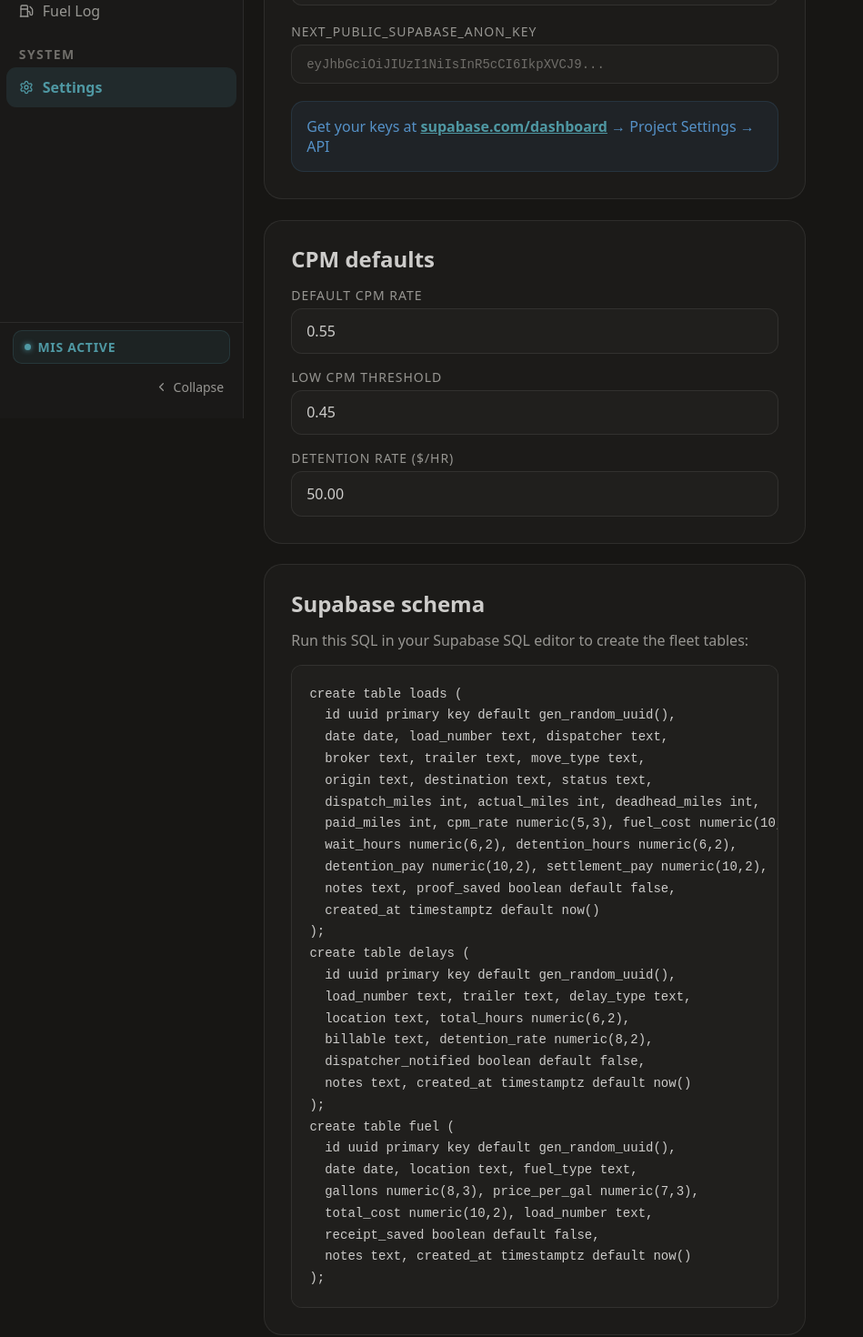
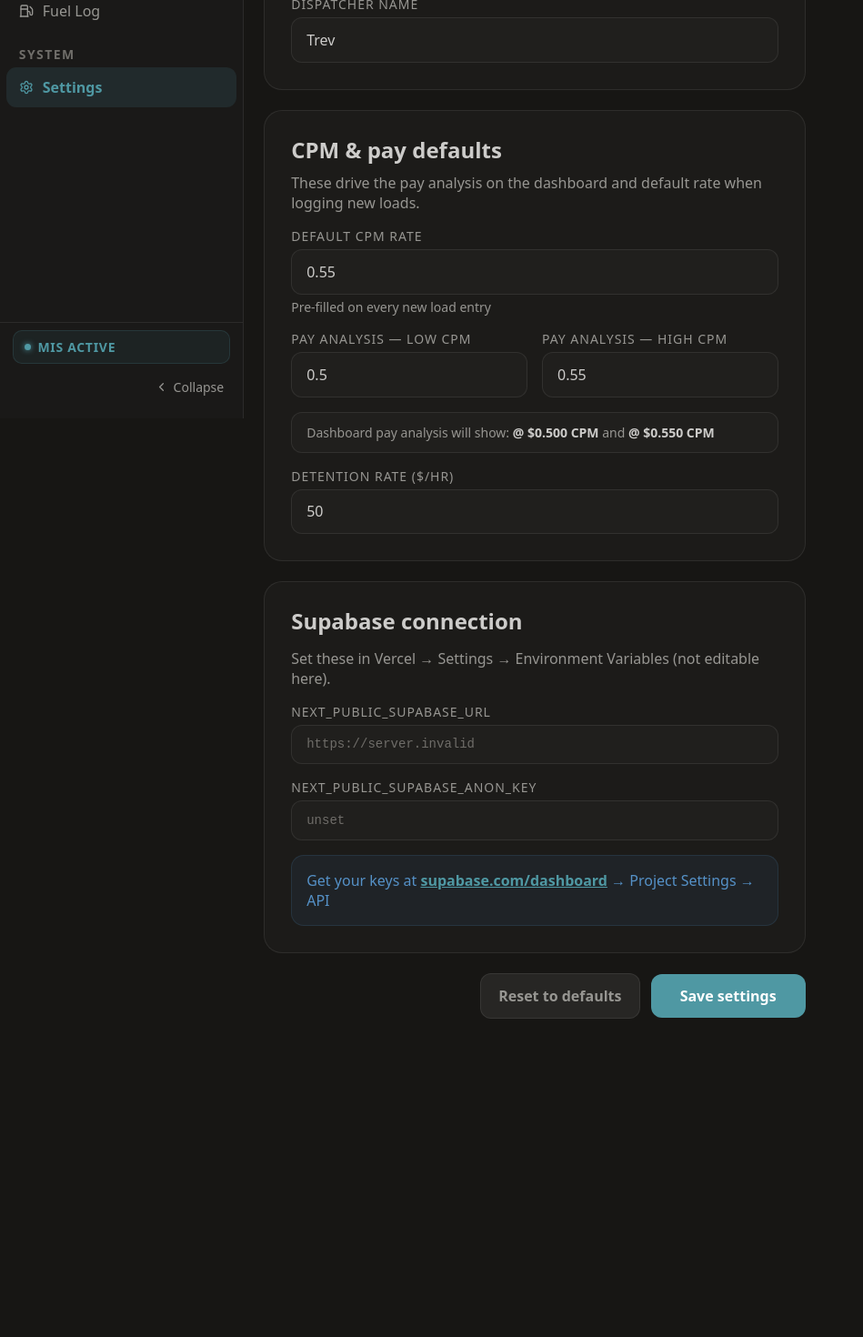
Before and after one commit to bouncebackbrian/3b-fleet-commander, a Next.js app: page /settings in a window 1280 px wide. Shown: the part 340-1810 px from the top of the page at 91% size, without its empty margins (0-949 px from the left). After the commit the page ends 1482 px from the top, so only its background shows below. Built offline with nearby package versions, Linux system fonts and the light colour scheme; no server answers; a web font is replaced by a local one.

Commit message:
feat: Settings — persistent CPM rates, driver profile; dashboard pay analysis reads from settings

```diff
--- a/src/app/settings/page.tsx
+++ b/src/app/settings/page.tsx
@@ -1,60 +1,113 @@
 'use client'
+import { useState, useEffect } from 'react'
 import TopBar from '@/components/layout/TopBar'
+import { loadSettings, persistSettings, DEFAULT_SETTINGS, type AppSettings } from '@/lib/settings'
+
+const inp: React.CSSProperties = { width: '100%', padding: '.8rem 1rem', borderRadius: 12, border: '1px solid var(--border)', background: 'var(--surface-2)', outline: 'none', fontSize: 'var(--text-sm)' }
+const lbl: React.CSSProperties = { display: 'block', fontSize: 'var(--text-xs)', color: 'var(--muted)', textTransform: 'uppercase', letterSpacing: '.07em', marginBottom: 5 }
+
 export default function Settings() {
+  const [s, setS] = useState<AppSettings>(DEFAULT_SETTINGS)
+  const [saved, setSaved] = useState(false)
+
+  useEffect(() => { setS(loadSettings()) }, [])
+
+  function set(k: keyof AppSettings, v: string) {
+    setS(prev => ({ ...prev, [k]: typeof prev[k] === 'number' ? Number(v) || 0 : v }))
+    setSaved(false)
+  }
+
+  function handleSave(e: React.FormEvent) {
+    e.preventDefault()
+    persistSettings(s)
+    setSaved(true)
+    setTimeout(() => setSaved(false), 2500)
+  }
+
+  function handleReset() {
+    setS(DEFAULT_SETTINGS)
+    persistSettings(DEFAULT_SETTINGS)
+    setSaved(true)
+    setTimeout(() => setSaved(false), 2500)
+  }
+
   return (
     <>
-      <TopBar title="Settings" module="sys" subtitle="Supabase connection · CPM defaults · driver profile"/>
-      <main style={{padding:'1.4rem',display:'grid',gap:'1.4rem',maxWidth:640}}>
-        <div style={{background:'var(--surface)',border:'1px solid var(--border)',borderRadius:20,padding:'1.8rem',display:'grid',gap:'1.2rem'}}>
-          <h2 style={{fontSize:'var(--text-lg)',fontWeight:800}}>Supabase connection</h2>
-          <p style={{fontSize:'var(--text-sm)',color:'var(--muted)'}}>Add these to your <code>.env.local</code> file (Vercel → Settings → Environment Variables).</p>
-          {[['NEXT_PUBLIC_SUPABASE_URL','https://xxxx.supabase.co'],['NEXT_PUBLIC_SUPABASE_ANON_KEY','eyJhbGciOiJIUzI1NiIsInR5cCI6IkpXVCJ9...']].map(([k,v])=>(
-            <div key={k}><label style={{display:'block',fontSize:'var(--text-xs)',color:'var(--muted)',textTransform:'uppercase',letterSpacing:'.07em',marginBottom:5}}>{k}</label>
-            <div style={{padding:'.8rem 1rem',borderRadius:12,border:'1px solid var(--border)',background:'var(--surface-2)',fontFamily:'ui-monospace,monospace',fontSize:'var(--text-xs)',color:'var(--faint)',wordBreak:'break-all'}}>{v}</div></div>
-          ))}
-          <div style={{padding:'1rem',borderRadius:14,background:'rgba(85,145,199,.08)',border:'1px solid rgba(85,145,199,.15)',color:'var(--blue)',fontSize:'var(--text-sm)'}}>
-            Get your keys at <a href="https://supabase.com/dashboard" target="_blank" rel="noopener noreferrer" style={{color:'var(--primary)',fontWeight:700}}>supabase.com/dashboard</a> → Project Settings → API
+      <TopBar title="Settings" module="sys" subtitle="Driver profile · pay defaults · CPM rates" />
+      <main style={{ padding: '1.4rem', display: 'grid', gap: '1.4rem', maxWidth: 640 }}>
+        <form onSubmit={handleSave} style={{ display: 'grid', gap: '1.4rem' }}>
+
+          {/* Driver profile */}
+          <div style={{ background: 'var(--surface)', border: '1px solid var(--border)', borderRadius: 20, padding: '1.8rem', display: 'grid', gap: '1rem' }}>
+            <h2 style={{ fontSize: 'var(--text-lg)', fontWeight: 800 }}>Driver profile</h2>
+            <p style={{ fontSize: 'var(--text-sm)', color: 'var(--muted)', marginTop: -4 }}>Used in dashboard headers and dispute scripts.</p>
+            <div>
+              <label style={lbl}>Driver / company name</label>
+              <input value={s.driverName} onChange={e => set('driverName', e.target.value)} placeholder="e.g. 3B Transport" style={inp} />
+            </div>
+            <div>
+              <label style={lbl}>Dispatcher name</label>
+              <input value={s.dispatcher} onChange={e => set('dispatcher', e.target.value)} placeholder="e.g. Trev" style={inp} />
+            </div>
           </div>
-        </div>
-        <div style={{background:'var(--surface)',border:'1px solid var(--border)',borderRadius:20,padding:'1.8rem',display:'grid',gap:'1rem'}}>
-          <h2 style={{fontSize:'var(--text-lg)',fontWeight:800}}>CPM defaults</h2>
-          {[['Default CPM rate','0.55'],['Low CPM threshold','0.45'],['Detention rate ($/hr)','50.00']].map(([l,v])=>(
-            <div key={l}><label style={{display:'block',fontSize:'var(--text-xs)',color:'var(--muted)',textTransform:'uppercase',letterSpacing:'.07em',marginBottom:5}}>{l}</label>
-            <input defaultValue={v} type="number" step="0.01" style={{width:'100%',padding:'.8rem 1rem',borderRadius:12,border:'1px solid var(--border)',background:'var(--surface-2)',outline:'none',fontSize:'var(--text-sm)'}}/></div>
-          ))}
-        </div>
-        <div style={{background:'var(--surface)',border:'1px solid var(--border)',borderRadius:20,padding:'1.8rem',display:'grid',gap:'1rem'}}>
-          <h2 style={{fontSize:'var(--text-lg)',fontWeight:800}}>Supabase schema</h2>
-          <p style={{fontSize:'var(--text-sm)',color:'var(--muted)'}}>Run this SQL in your Supabase SQL editor to create the fleet tables:</p>
-          <pre style={{overflowX:'auto',padding:'1.2rem',borderRadius:12,background:'var(--surface-2)',border:'1px solid var(--border)',fontSize:'var(--text-xs)',color:'var(--text)',lineHeight:1.7}}>{`create table loads (
-  id uuid primary key default gen_random_uuid(),
-  date date, load_number text, dispatcher text,
-  broker text, trailer text, move_type text,
-  origin text, destination text, status text,
-  dispatch_miles int, actual_miles int, deadhead_miles int,
-  paid_miles int, cpm_rate numeric(5,3), fuel_cost numeric(10,2),
-  wait_hours numeric(6,2), detention_hours numeric(6,2),
-  detention_pay numeric(10,2), settlement_pay numeric(10,2),
-  notes text, proof_saved boolean default false,
-  created_at timestamptz default now()
-);
-create table delays (
-  id uuid primary key default gen_random_uuid(),
-  load_number text, trailer text, delay_type text,
-  location text, total_hours numeric(6,2),
-  billable text, detention_rate numeric(8,2),
-  dispatcher_notified boolean default false,
-  notes text, created_at timestamptz default now()
-);
-create table fuel (
-  id uuid primary key default gen_random_uuid(),
-  date date, location text, fuel_type text,
-  gallons numeric(8,3), price_per_gal numeric(7,3),
-  total_cost numeric(10,2), load_number text,
-  receipt_saved boolean default false,
-  notes text, created_at timestamptz default now()
-);`}</pre>
-        </div>
+
+          {/* CPM defaults */}
+          <div style={{ background: 'var(--surface)', border: '1px solid var(--border)', borderRadius: 20, padding: '1.8rem', display: 'grid', gap: '1rem' }}>
+            <h2 style={{ fontSize: 'var(--text-lg)', fontWeight: 800 }}>CPM &amp; pay defaults</h2>
+            <p style={{ fontSize: 'var(--text-sm)', color: 'var(--muted)', marginTop: -4 }}>These drive the pay analysis on the dashboard and default rate when logging new loads.</p>
+            <div>
+              <label style={lbl}>Default CPM rate</label>
+              <input value={s.defaultCpm} onChange={e => set('defaultCpm', e.target.value)} type="number" step="0.001" style={inp} />
+              <div style={{ fontSize: 'var(--text-xs)', color: 'var(--muted)', marginTop: 4 }}>Pre-filled on every new load entry</div>
+            </div>
+            <div style={{ display: 'grid', gridTemplateColumns: '1fr 1fr', gap: '1rem' }}>
+              <div>
+                <label style={lbl}>Pay analysis — low CPM</label>
+                <input value={s.cpmLow} onChange={e => set('cpmLow', e.target.value)} type="number" step="0.001" style={inp} />
+              </div>
+              <div>
+                <label style={lbl}>Pay analysis — high CPM</label>
+                <input value={s.cpmHigh} onChange={e => set('cpmHigh', e.target.value)} type="number" step="0.001" style={inp} />
+              </div>
+            </div>
+            <div style={{ padding: '.75rem 1rem', borderRadius: 12, background: 'var(--surface-2)', border: '1px solid var(--border)', fontSize: 'var(--text-xs)', color: 'var(--muted)' }}>
+              Dashboard pay analysis will show: <strong style={{ color: 'var(--text)' }}>@ ${s.cpmLow.toFixed(3)} CPM</strong> and <strong style={{ color: 'var(--text)' }}>@ ${s.cpmHigh.toFixed(3)} CPM</strong>
+            </div>
+            <div>
+              <label style={lbl}>Detention rate ($/hr)</label>
+              <input value={s.detentionRate} onChange={e => set('detentionRate', e.target.value)} type="number" step="0.01" style={inp} />
+            </div>
+          </div>
+
+          {/* Supabase connection (read-only reference) */}
+          <div style={{ background: 'var(--surface)', border: '1px solid var(--border)', borderRadius: 20, padding: '1.8rem', display: 'grid', gap: '1rem' }}>
+            <h2 style={{ fontSize: 'var(--text-lg)', fontWeight: 800 }}>Supabase connection</h2>
+            <p style={{ fontSize: 'var(--text-sm)', color: 'var(--muted)' }}>Set these in Vercel → Settings → Environment Variables (not editable here).</p>
+            {(['NEXT_PUBLIC_SUPABASE_URL', 'NEXT_PUBLIC_SUPABASE_ANON_KEY'] as const).map(k => (
+              <div key={k}>
+                <label style={lbl}>{k}</label>
+                <div style={{ padding: '.8rem 1rem', borderRadius: 12, border: '1px solid var(--border)', background: 'var(--surface-2)', fontFamily: 'ui-monospace,monospace', fontSize: 'var(--text-xs)', color: 'var(--faint)', wordBreak: 'break-all' }}>
+                  {typeof window !== 'undefined' && process.env[k] ? process.env[k] : '(set in Vercel)'}
+                </div>
+              </div>
+            ))}
+            <div style={{ padding: '1rem', borderRadius: 14, background: 'rgba(85,145,199,.08)', border: '1px solid rgba(85,145,199,.15)', color: 'var(--blue)', fontSize: 'var(--text-sm)' }}>
+              Get your keys at <a href="https://supabase.com/dashboard" target="_blank" rel="noopener noreferrer" style={{ color: 'var(--primary)', fontWeight: 700 }}>supabase.com/dashboard</a> &rarr; Project Settings &rarr; API
+            </div>
+          </div>
+
+          {/* Save bar */}
+          <div style={{ display: 'flex', gap: 12, justifyContent: 'flex-end', alignItems: 'center' }}>
+            <button type="button" onClick={handleReset}
+              style={{ padding: '.8rem 1.2rem', borderRadius: 12, background: 'var(--surface-off)', border: '1px solid var(--border)', fontWeight: 600, fontSize: 'var(--text-sm)', color: 'var(--muted)' }}>
+              Reset to defaults
+            </button>
+            <button type="submit"
+              style={{ padding: '.8rem 2rem', borderRadius: 12, background: saved ? 'var(--success)' : 'var(--primary)', color: 'white', fontWeight: 700, fontSize: 'var(--text-sm)', transition: '200ms' }}>
+              {saved ? 'Saved!' : 'Save settings'}
+            </button>
+          </div>
+        </form>
       </main>
     </>
   )
--- /dev/null
+++ b/src/lib/settings.ts
@@ -0,0 +1,33 @@
+export type AppSettings = {
+  driverName: string
+  dispatcher: string
+  defaultCpm: number
+  cpmLow: number
+  cpmHigh: number
+  detentionRate: number
+}
+
+export const DEFAULT_SETTINGS: AppSettings = {
+  driverName: '',
+  dispatcher: 'Trev',
+  defaultCpm: 0.55,
+  cpmLow: 0.50,
+  cpmHigh: 0.55,
+  detentionRate: 50,
+}
+
+const KEY = '3b-fleet-settings'
+
+export function loadSettings(): AppSettings {
+  if (typeof window === 'undefined') return DEFAULT_SETTINGS
+  try {
+    const raw = localStorage.getItem(KEY)
+    return raw ? { ...DEFAULT_SETTINGS, ...JSON.parse(raw) } : DEFAULT_SETTINGS
+  } catch {
+    return DEFAULT_SETTINGS
+  }
+}
+
+export function persistSettings(s: AppSettings): void {
+  if (typeof window !== 'undefined') localStorage.setItem(KEY, JSON.stringify(s))
+}
```
Also changed, not shown: src/app/dashboard/page.tsx (+8 -4 lines), src/app/loads/page.tsx (+6 -1 lines).
